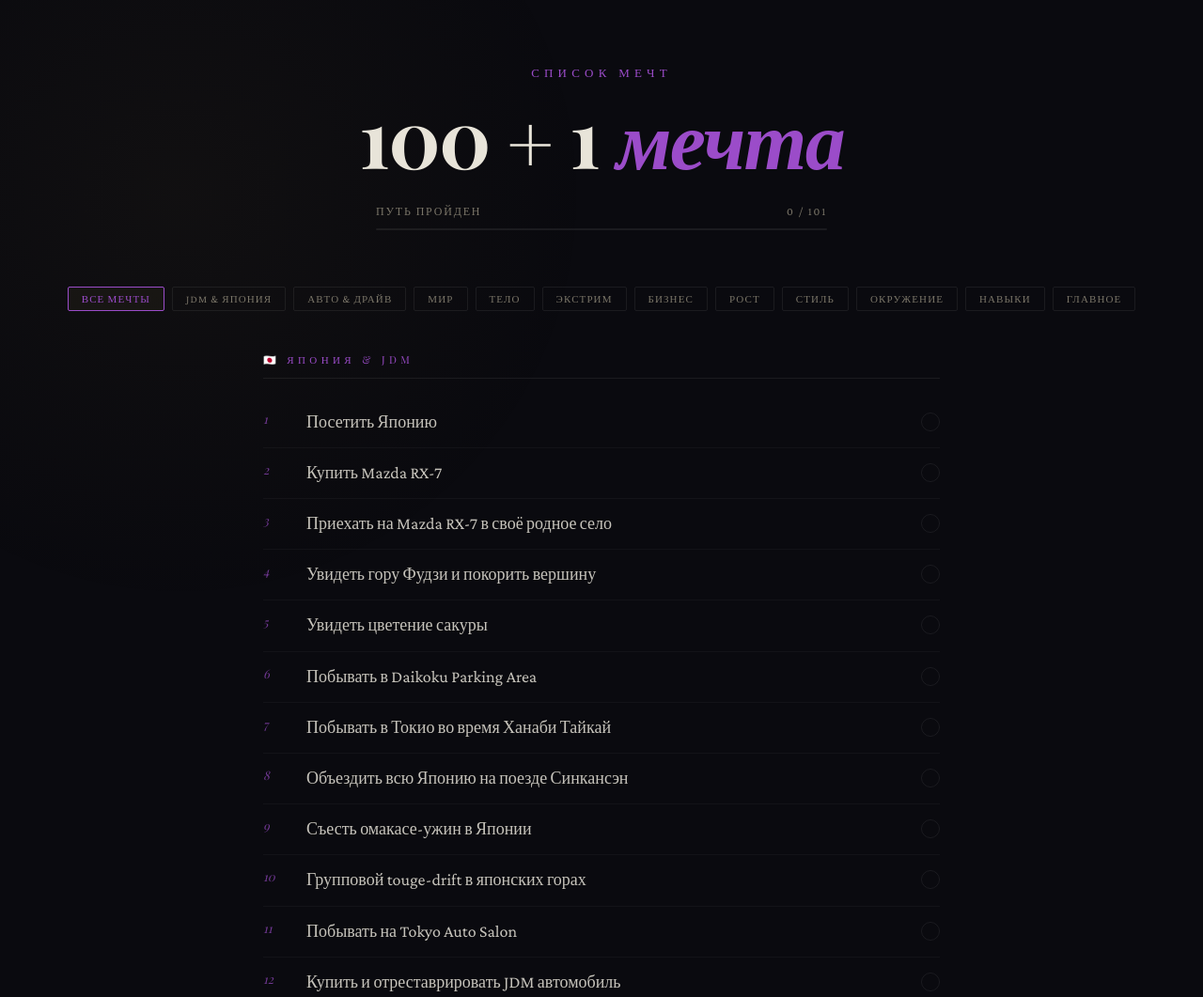
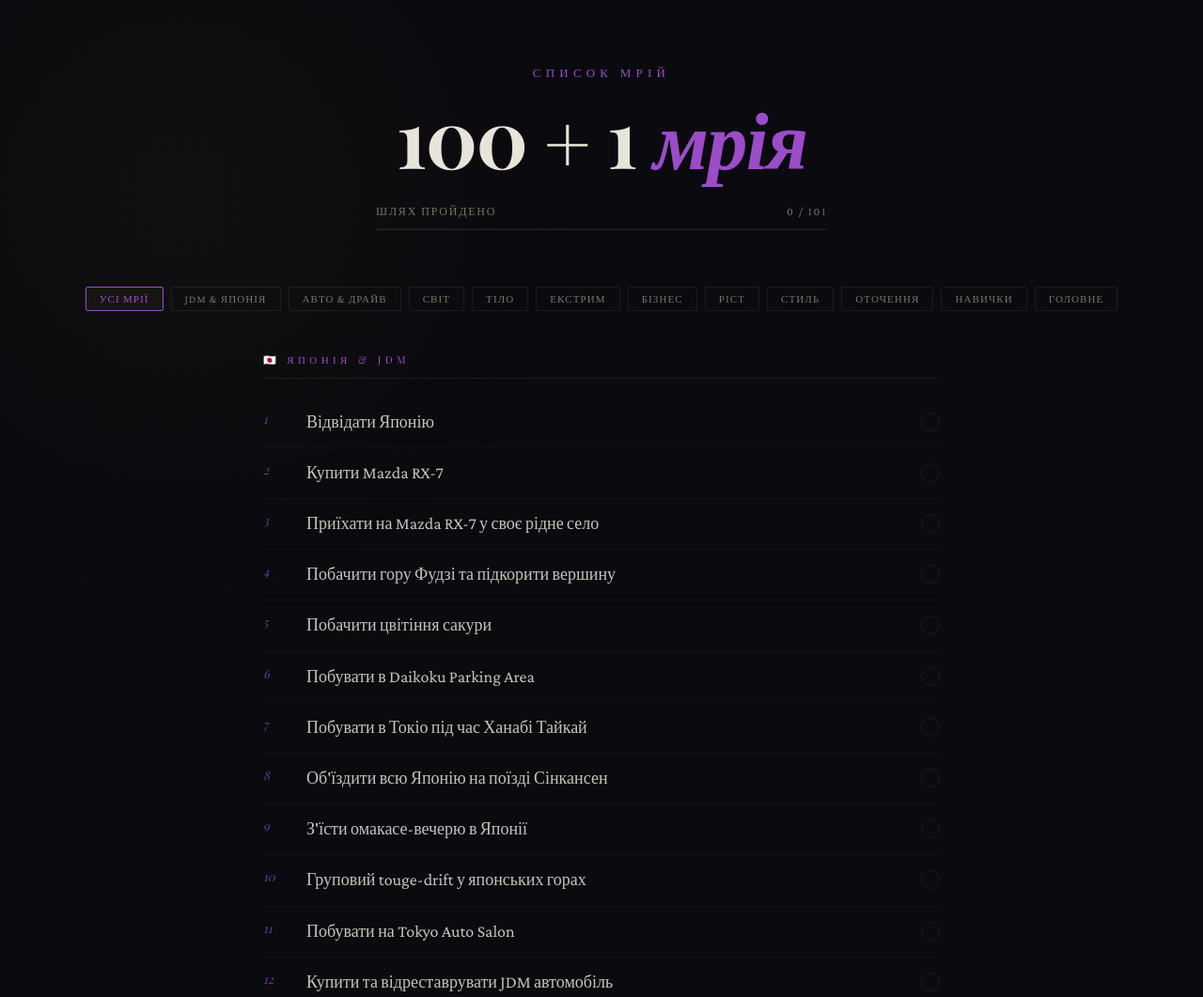
Before and after one commit to YarikFed/my-dreams, a plain HTML site: page index.html in a window 1280 px wide. Shown: the top 1061 px of the page at 94% size. Drawn offline with nearby package versions, Linux system fonts and the light colour scheme; a web font is replaced by a local one.

Commit message:
перевод

```diff
--- a/index.html
+++ b/index.html
@@ -1,10 +1,10 @@
 <!DOCTYPE html>
-<html lang="ru">
+<html lang="uk">
 <head>
- <link rel="icon" type="image/jpeg" href="dreams.jpg">
+  <link rel="icon" type="image/jpeg" href="dreams.jpg">
 <meta charset="UTF-8">
 <meta name="viewport" content="width=device-width, initial-scale=1.0">
-<title>100 и 1 мечта</title>
+<title>100 і 1 мрія</title>
 <link href="https://fonts.googleapis.com/css2?family=Playfair+Display:ital,wght@0,400;0,700;1,400&family=Crimson+Pro:wght@300;400;600&display=swap" rel="stylesheet">
 <style>
   *, *::before, *::after { box-sizing: border-box; margin: 0; padding: 0; }
@@ -262,11 +262,11 @@
 <body>
 
 <div class="header">
-  <div class="header-eyebrow">Список мечт</div>
-  <h1>100 <span class="plus-sign">+</span> 1 <em>мечта</em></h1>
+  <div class="header-eyebrow">Список мрій</div>
+  <h1>100 <span class="plus-sign">+</span> 1 <em>мрія</em></h1>
   <div class="progress-bar-wrap">
     <div class="progress-label">
-      <span>Путь пройден</span>
+      <span>Шлях пройдено</span>
       <span id="progress-text">0 / 101</span>
     </div>
     <div class="progress-track">
@@ -276,18 +276,18 @@
 </div>
 
 <div class="categories">
-  <button class="cat-btn active" data-cat="all">Все мечты</button>
-  <button class="cat-btn" data-cat="jdm">JDM & Япония</button>
+  <button class="cat-btn active" data-cat="all">Усі мрії</button>
+  <button class="cat-btn" data-cat="jdm">JDM & Японія</button>
   <button class="cat-btn" data-cat="cars">Авто & Драйв</button>
-  <button class="cat-btn" data-cat="travel">Мир</button>
-  <button class="cat-btn" data-cat="body">Тело</button>
-  <button class="cat-btn" data-cat="extreme">Экстрим</button>
-  <button class="cat-btn" data-cat="business">Бизнес</button>
-  <button class="cat-btn" data-cat="growth">Рост</button>
+  <button class="cat-btn" data-cat="travel">Світ</button>
+  <button class="cat-btn" data-cat="body">Тіло</button>
+  <button class="cat-btn" data-cat="extreme">Екстрим</button>
+  <button class="cat-btn" data-cat="business">Бізнес</button>
+  <button class="cat-btn" data-cat="growth">Ріст</button>
   <button class="cat-btn" data-cat="style">Стиль</button>
-  <button class="cat-btn" data-cat="social">Окружение</button>
-  <button class="cat-btn" data-cat="skills">Навыки</button>
-  <button class="cat-btn" data-cat="foundation">Главное</button>
+  <button class="cat-btn" data-cat="social">Оточення</button>
+  <button class="cat-btn" data-cat="skills">Навички</button>
+  <button class="cat-btn" data-cat="foundation">Головне</button>
 </div>
 
 <div class="list-container" id="list-container"></div>
@@ -296,138 +296,138 @@
 
 <script>
 const dreams = [
-  { id:1, text:"Посетить Японию", cat:"jdm" },
-  { id:2, text:"Купить Mazda RX-7", cat:"jdm" },
-  { id:3, text:"Приехать на Mazda RX-7 в своё родное село", cat:"jdm" },
-  { id:4, text:"Увидеть гору Фудзи и покорить вершину", cat:"jdm" },
-  { id:5, text:"Увидеть цветение сакуры", cat:"jdm" },
-  { id:6, text:"Побывать в Daikoku Parking Area", cat:"jdm" },
-  { id:7, text:"Побывать в Токио во время Ханаби Тайкай", cat:"jdm" },
-  { id:8, text:"Объездить всю Японию на поезде Синкансэн", cat:"jdm" },
-  { id:9, text:"Съесть омакасе-ужин в Японии", cat:"jdm" },
-  { id:10, text:"Групповой touge-drift в японских горах", cat:"jdm" },
-  { id:11, text:"Побывать на Tokyo Auto Salon", cat:"jdm" },
-  { id:12, text:"Купить и отреставрировать JDM автомобиль", cat:"jdm" },
-  { id:13, text:"Снять кинематографичный ролик о своей Mazda RX-7", cat:"jdm" },
-  { id:14, text:"Выучить основы японского языка", cat:"jdm" },
+  { id:1, text:"Відвідати Японію", cat:"jdm" },
+  { id:2, text:"Купити Mazda RX-7", cat:"jdm" },
+  { id:3, text:"Приїхати на Mazda RX-7 у своє рідне село", cat:"jdm" },
+  { id:4, text:"Побачити гору Фудзі та підкорити вершину", cat:"jdm" },
+  { id:5, text:"Побачити цвітіння сакури", cat:"jdm" },
+  { id:6, text:"Побувати в Daikoku Parking Area", cat:"jdm" },
+  { id:7, text:"Побувати в Токіо під час Ханабі Тайкай", cat:"jdm" },
+  { id:8, text:"Об'їздити всю Японію на поїзді Сінкансен", cat:"jdm" },
+  { id:9, text:"З'їсти омакасе-вечерю в Японії", cat:"jdm" },
+  { id:10, text:"Груповий touge-drift у японських горах", cat:"jdm" },
+  { id:11, text:"Побувати на Tokyo Auto Salon", cat:"jdm" },
+  { id:12, text:"Купити та відреставрувати JDM автомобіль", cat:"jdm" },
+  { id:13, text:"Зняти кінематографічний ролик про свою Mazda RX-7", cat:"jdm" },
+  { id:14, text:"Вивчити основи японської мови", cat:"jdm" },
 
-  { id:15, text:"Проехать по Route 66 на машине мечты", cat:"cars" },
-  { id:16, text:"Побывать на настоящем дрифт-ивенте", cat:"cars" },
-  { id:17, text:"Прокатиться на суперкаре на треке", cat:"cars" },
-  { id:18, text:"Купить спортивный мотоцикл и выехать в классическом образе: в брюках, рубашке с галстуком и жилетке", cat:"cars" },
-  { id:19, text:"Купить 1970 Dodge Charger R/T (как у Торетто)", cat:"cars" },
-  { id:20, text:"Сделать фотку с Вин Дизелем", cat:"cars" },
-  { id:21, text:"Дрифт в одной машине с профи и самому попробовать дрифт", cat:"cars" },
-  { id:22, text:"Арендовать дом на колесах и проехать через всю Америку", cat:"cars" },
-  { id:23, text:"Экстремальный выезд в пустыню Дубая", cat:"cars" },
-  { id:24, text:"Погонять на багги по дюнам Намибии", cat:"cars" },
+  { id:15, text:"Проїхати по Route 66 на машині мрії", cat:"cars" },
+  { id:16, text:"Побувати на справжньому дрифт-івенті", cat:"cars" },
+  { id:17, text:"Прокататися на суперкарі на треку", cat:"cars" },
+  { id:18, text:"Купити спортивний мотоцикл і виїхати в класичному образі: у штанах, сорочці з краваткою та жилетці", cat:"cars" },
+  { id:19, text:"Купити 1970 Dodge Charger R/T (як у Торетто)", cat:"cars" },
+  { id:20, text:"Зробити фото з Віном Дізелем", cat:"cars" },
+  { id:21, text:"Дрифт в одній машині з профі та самому спробувати дрифт", cat:"cars" },
+  { id:22, text:"Орендувати будинок на колесах і проїхати через всю Америку", cat:"cars" },
+  { id:23, text:"Екстремальний виїзд у пустелю Дубая", cat:"cars" },
+  { id:24, text:"Поганяти на баггі по дюнах Намібії", cat:"cars" },
 
-  { id:25, text:"Побывать в Исландии и увидеть северное сияние", cat:"travel" },
-  { id:26, text:"Провести неделю на Мальдивах", cat:"travel" },
-  { id:27, text:"Посетить Новую Зеландию", cat:"travel" },
-  { id:28, text:"Увидеть Гранд-Каньон на рассвете", cat:"travel" },
-  { id:29, text:"Проехать по норвежским фьордам", cat:"travel" },
-  { id:30, text:"Посетить Дубай и посмотреть с Бурдж-Халифа", cat:"travel" },
-  { id:31, text:"Попробовать уличную еду в 20 странах", cat:"travel" },
-  { id:32, text:"Посетить все страны G7", cat:"travel" },
-  { id:33, text:"Сафари в Танзании", cat:"travel" },
-  { id:34, text:"Посетить Швейцарию", cat:"travel" },
+  { id:25, text:"Побувати в Ісландії та побачити північне сяйво", cat:"travel" },
+  { id:26, text:"Провести тиждень на Мальдівах", cat:"travel" },
+  { id:27, text:"Відвідати Нову Зеландію", cat:"travel" },
+  { id:28, text:"Побачити Гранд-Каньйон на світанку", cat:"travel" },
+  { id:29, text:"Проїхати по норвезьких фіордах", cat:"travel" },
+  { id:30, text:"Відвідати Дубай і подивитися з Бурдж-Халіфа", cat:"travel" },
+  { id:31, text:"Спробувати вуличну їжу у 20 країнах", cat:"travel" },
+  { id:32, text:"Відвідати всі країни G7", cat:"travel" },
+  { id:33, text:"Сафарі в Танзанії", cat:"travel" },
+  { id:34, text:"Відвідати Швейцарію", cat:"travel" },
 
-  { id:35, text:"Построить спортивное тело", cat:"body" },
-  { id:36, text:"Иметь собственный зал для тренировок", cat:"body" },
-  { id:37, text:"Питаться чисто и осознанно без усилий", cat:"body" },
-  { id:38, text:"Пожать 150 кг лёжа", cat:"body" },
-  { id:39, text:"Научиться боксу (уровень спарринга)", cat:"body" },
-  { id:40, text:"Тренировка в Golds Gym", cat:"body" },
-  { id:41, text:"Процент жира 10–12%", cat:"body" },
-  { id:42, text:"Научиться делать стойку на руках", cat:"body" },
+  { id:35, text:"Побудувати спортивне тіло", cat:"body" },
+  { id:36, text:"Мати власний зал для тренувань", cat:"body" },
+  { id:37, text:"Харчуватися чисто та свідомо без зусиль", cat:"body" },
+  { id:38, text:"Потиснути 150 кг лежачи", cat:"body" },
+  { id:39, text:"Навчитися боксу (рівень спарингу)", cat:"body" },
+  { id:40, text:"Тренування в Golds Gym", cat:"body" },
+  { id:41, text:"Відсоток жиру 10–12%", cat:"body" },
+  { id:42, text:"Навчитися робити стійку на руках", cat:"body" },
 
-  { id:43, text:"Прыгнуть с парашютом", cat:"extreme" },
-  { id:44, text:"Заняться хайкингом в горах", cat:"extreme" },
-  { id:45, text:"Научиться круто кататься на сноуборде и делать трюки", cat:"extreme" },
-  { id:46, text:"Покорить горную вершину выше 3000 м", cat:"extreme" },
-  { id:47, text:"Научиться серфингу", cat:"extreme" },
-  { id:48, text:"Дайвинг с аквалангом", cat:"extreme" },
-  { id:49, text:"Спринт на лошадях в седле", cat:"extreme" },
-  { id:50, text:"Побывать на рассвете в горах в одиночестве", cat:"extreme" },
-  { id:51, text:"Совершить прыжок с моста Банджи-джампинг", cat:"extreme" },
-  { id:52, text:"Совершить полёт на воздушном шаре в Каппадокии", cat:"extreme" },
+  { id:43, text:"Стрибнути з парашутом", cat:"extreme" },
+  { id:44, text:"Занятися хайкінгом у горах", cat:"extreme" },
+  { id:45, text:"Навчитися круто кататися на сноуборді та робити трюки", cat:"extreme" },
+  { id:46, text:"Підкорити гірську вершину вище 3000 м", cat:"extreme" },
+  { id:47, text:"Навчитися серфінгу", cat:"extreme" },
+  { id:48, text:"Дайвінг з аквалангом", cat:"extreme" },
+  { id:49, text:"Спринт на конях у сідлі", cat:"extreme" },
+  { id:50, text:"Побувати на світанку в горах наодинці", cat:"extreme" },
+  { id:51, text:"Здійснити стрибок з моста Банджі-джампінг", cat:"extreme" },
+  { id:52, text:"Здійснити політ на повітряній кулі в Каппадокії", cat:"extreme" },
 
-  { id:53, text:"Бизнес, работающий без моего участия", cat:"business" },
-  { id:54, text:"Доход 10 000€ в месяц", cat:"business" },
-  { id:55, text:"Накопить первые 100 000€", cat:"business" },
-  { id:56, text:"Пассивный доход покрывающий базовые расходы", cat:"business" },
-  { id:57, text:"Стать ментором для молодого предпринимателя", cat:"business" },
-  { id:58, text:"Собрать команду 10+ человек", cat:"business" },
-  { id:59, text:"Собственная студия / офис мечты", cat:"business" },
-  { id:60, text:"Доступ в закрытый бизнес-клуб", cat:"business" },
+  { id:53, text:"Бізнес, що працює без моєї участі", cat:"business" },
+  { id:54, text:"Дохід 10 000€ на місяць", cat:"business" },
+  { id:55, text:"Накопичити перші 100 000€", cat:"business" },
+  { id:56, text:"Пасивний дохід, що покриває базові витрати", cat:"business" },
+  { id:57, text:"Стати ментором для молодого підприємця", cat:"business" },
+  { id:58, text:"Зібрати команду 10+ осіб", cat:"business" },
+  { id:59, text:"Власна студія / офіс мрії", cat:"business" },
+  { id:60, text:"Доступ до закритого бізнес-клубу", cat:"business" },
 
-  { id:61, text:"Свободно говорить на 2-3 языках", cat:"growth" },
-  { id:62, text:"Говорить «нет» без вины", cat:"growth" },
-  { id:63, text:"Стать человеком, которым восхищаются", cat:"growth" },
-  { id:64, text:"Энергичный распорядок дня", cat:"growth" },
-  { id:65, text:"Перестать откладывать на потом", cat:"growth" },
-  { id:66, text:"Принимать жёсткие решения без сожалений", cat:"growth" },
-  { id:67, text:"научиться говорить на публику без подготовки", cat:"growth" },
+  { id:61, text:"Вільно розмовляти 2-3 мовами", cat:"growth" },
+  { id:62, text:"Говорити «ні» без провини", cat:"growth" },
+  { id:63, text:"Стати людиною, якою захоплюються", cat:"growth" },
+  { id:64, text:"Енергійний розпорядок дня", cat:"growth" },
+  { id:65, text:"Перестати відкладати на потім", cat:"growth" },
+  { id:66, text:"Приймати жорсткі рішення без жалю", cat:"growth" },
+  { id:67, text:"Навчитися говорити на публіку без підготовки", cat:"growth" },
 
-  { id:68, text:"Стильная квартира с крутым интерьером", cat:"style" },
-  { id:69, text:"Гардероб высшего уровня", cat:"style" },
-  { id:70, text:"Механические часы ручной сборки", cat:"style" },
-  { id:71, text:"Костюм, сшитый на заказ", cat:"style" },
-  { id:72, text:"Профессиональная фотосессия", cat:"style" },
-  { id:73, text:"Кастомный ПК в уникальном корпусе", cat:"style" },
-  { id:74, text:"Свой стиль тату с конкретным мастером", cat:"style" },
-  { id:75, text:"Коллекция парфюмов под все случаи", cat:"style" },
-  { id:76, text:"Умный дом с голосовым управлением", cat:"style" },
-  { id:77, text:"Симфонический концерт (киномузыка)", cat:"style" },
+  { id:68, text:"Стильна квартира з крутим інтер'єром", cat:"style" },
+  { id:69, text:"Гардероб вищого рівня", cat:"style" },
+  { id:70, text:"Механічний годинник ручної збірки", cat:"style" },
+  { id:71, text:"Костюм, пошитий на замовлення", cat:"style" },
+  { id:72, text:"Професійна фотосесія", cat:"style" },
+  { id:73, text:"Кастомний ПК в унікальному корпусі", cat:"style" },
+  { id:74, text:"Свій стиль тату з конкретним майстром", cat:"style" },
+  { id:75, text:"Колекція парфумів під усі випадки", cat:"style" },
+  { id:76, text:"Розумний будинок з голосовим керуванням", cat:"style" },
+  { id:77, text:"Симфонічний концерт (кіномузика)", cat:"style" },
 
-  { id:78, text:"Заплатить маме за дом или квартиру", cat:"social" },
-  { id:79, text:"Отправить маму в круизное путешествие на лайнере", cat:"social" },
-  { id:80, text:"Друзья по всему миру", cat:"social" },
-  { id:81, text:"Круг людей, которые тебя тянут вверх", cat:"social" },
-  { id:82, text:"Изменить чью-то жизнь к лучшему", cat:"social" },
-  { id:83, text:"Устроить вечеринку для всех близких", cat:"social" },
-  { id:84, text:"Собрать всех близких в одном месте", cat:"social" },
-  { id:85, text:"Ночь с лучшими друзьями у костра без телефонов", cat:"social" },
-  { id:86, text:"Сделать пожертвование, которое реально спасет чью-то жизнь", cat:"social" },
-  { id:87, text:"Вывезти друзей на отдых за свой счет", cat:"social" },
-  { id:88, text:"Стать тем, кто решит любую проблему в 3 ночи", cat:"social" },
-  { id:89, text:"Создать семейный кодекс и традиции", cat:"social" },
+  { id:78, text:"Заплатити мамі за будинок або квартиру", cat:"social" },
+  { id:79, text:"Відправити маму в круїзну подорож на лайнері", cat:"social" },
+  { id:80, text:"Друзі по всьому світу", cat:"social" },
+  { id:81, text:"Коло людей, які тягнуть тебе вгору", cat:"social" },
+  { id:82, text:"Змінити чиєсь життя на краще", cat:"social" },
+  { id:83, text:"Влаштувати вечірку для всіх близьких", cat:"social" },
+  { id:84, text:"Зібрати всіх близьких в одному місці", cat:"social" },
+  { id:85, text:"Ніч з найкращими друзями біля багаття без телефонів", cat:"social" },
+  { id:86, text:"Зробити пожертву, яка реально врятує чиєсь життя", cat:"social" },
+  { id:87, text:"Вивезти друзів на відпочинок за свій рахунок", cat:"social" },
+  { id:88, text:"Стати тим, хто вирішить будь-яку проблему о 3 ночі", cat:"social" },
+  { id:89, text:"Створити сімейний кодекс і традиції", cat:"social" },
 
-  { id:90, text:"Научится готовить 10+ блюд идеально", cat:"skills" },
-  { id:91, text:"Сделать ужин на 6+ человек своими руками", cat:"skills" },
-  { id:92, text:"Готовить идеальный стейк на гриле", cat:"skills" },
-  { id:93, text:"Стрельба из пистолета и винтовки", cat:"skills" },
-  { id:94, text:"Научиться играть на фортепиано и гитаре", cat:"skills" },
-  { id:95, text:"Научиться профессионально управлять дроном для съемок своих поездок", cat:"skills" },
-  { id:96, text:"Научиться монтажу видео, чтобы делать крутые рилсы о своей жизни", cat:"skills" },
-  { id:97, text:"Год жизни в разных городах мира", cat:"skills" },
-  { id:98, text:"Отель 5* с видом на океан", cat:"skills" },
-  { id:99, text:"Сыграть в покер/автоматы в настоящем казино Лас-Вегаса", cat:"skills" },
-  { id:100, text:"Повторить фото Мальчишник 2: Из Вегаса в Бангкок", cat:"skills" },
+  { id:90, text:"Навчитися готувати 10+ страв ідеально", cat:"skills" },
+  { id:91, text:"Зробити вечерю на 6+ осіб своїми руками", cat:"skills" },
+  { id:92, text:"Готувати ідеальний стейк на грилі", cat:"skills" },
+  { id:93, text:"Стрільба з пістолета та гвинтівки", cat:"skills" },
+  { id:94, text:"Навчитися грати на фортепіано та гітарі", cat:"skills" },
+  { id:95, text:"Навчитися професійно керувати дроном для зйомок своїх поїздок", cat:"skills" },
+  { id:96, text:"Навчитися монтажу відео, щоб робити круті рілзи про своє життя", cat:"skills" },
+  { id:97, text:"Рік життя в різних містах світу", cat:"skills" },
+  { id:98, text:"Готель 5* з видом на океан", cat:"skills" },
+  { id:99, text:"Зіграти в покер/автомати в справжньому казино Лас-Вегаса", cat:"skills" },
+  { id:100, text:"Повторити фото Похмілля у Вегасі", cat:"skills" },
 
   {
     id:101,
-    text:"Разделить этот путь с той самой женщиной",
+    text:"Розділити цей шлях з тією самою жінкою",
     cat:"foundation",
     special: true,
-    desc: "Это мечта о человеке, который станет не просто свидетелем моего успеха, но и полноправным участником каждого приключения. Найти ту, чей взгляд на мир резонирует с моим, чтобы вместе встречать рассвет в Гранд-Каньоне, проноситься сквозь туннели Токио на Mazda RX-7, поддерживать её в самых смелых начинаниях и строить жизнь, полную смысла и искренности.",
-    quote: "Все флаги мира, покоренные вершины и рев мотора не имеют той полноты, если в момент триумфа я не могу обернуться и встретить её улыбку. Моя главная цель — найти ту, с кем даже молчание у костра будет ценнее любого золота, и сделать её самой счастливой, разделяя одну судьбу на двоих."
+    desc: "Це мрія про людину, яка стане не просто свідком мого успіху, а й повноправним учасником кожної пригоди. Знайти ту, чий погляд на світ резонує з моїм, щоб разом зустрічати світанок у Гранд-Каньйоні, проноситися крізь тунелі Токіо на Mazda RX-7, підтримувати її в найсміливіших починаннях і будувати життя, повне сенсу та щирості.",
+    quote: "Усі прапори світу, підкорені вершини та рев мотора не мають тієї повноти, якщо в момент тріумфу я не можу обернутися і зустріти її посмішку. Моя головна мета — знайти ту, з ким навіть мовчання біля багаття буде ціннішим за будь-яке золото, і зробити її найщасливішою, розділяючи одну долю на двох."
   }
 ];
 
 const catLabels = {
-  jdm: "🇯🇵 Япония & JDM",
+  jdm: "🇯🇵 Японія & JDM",
   cars: "🏎 Авто & Драйв",
-  travel: "🌍 Путешествия",
-  body: "💪 Тело & Здоровье",
-  extreme: "🏔 Экстрим",
-  business: "💼 Бизнес & Финансы",
-  growth: "🧠 Личностный рост",
-  style: "🎩 Стиль & Эстетика",
-  social: "🤝 Окружение & Семья",
-  skills: "🎨 Навыки & Опыт",
-  foundation: "💎 Главная мечта"
+  travel: "🌍 Подорожі",
+  body: "💪 Тіло & Здоров'я",
+  extreme: "🏔 Екстрим",
+  business: "💼 Бізнес & Фінанси",
+  growth: "🧠 Особистісний ріст",
+  style: "🎩 Стиль & Естетика",
+  social: "🤝 Оточення & Сім'я",
+  skills: "🎨 Навички & Досвід",
+  foundation: "💎 Головна мрія"
 };
 
 let done = JSON.parse(localStorage.getItem('dreams_101_done') || '[]');
```
